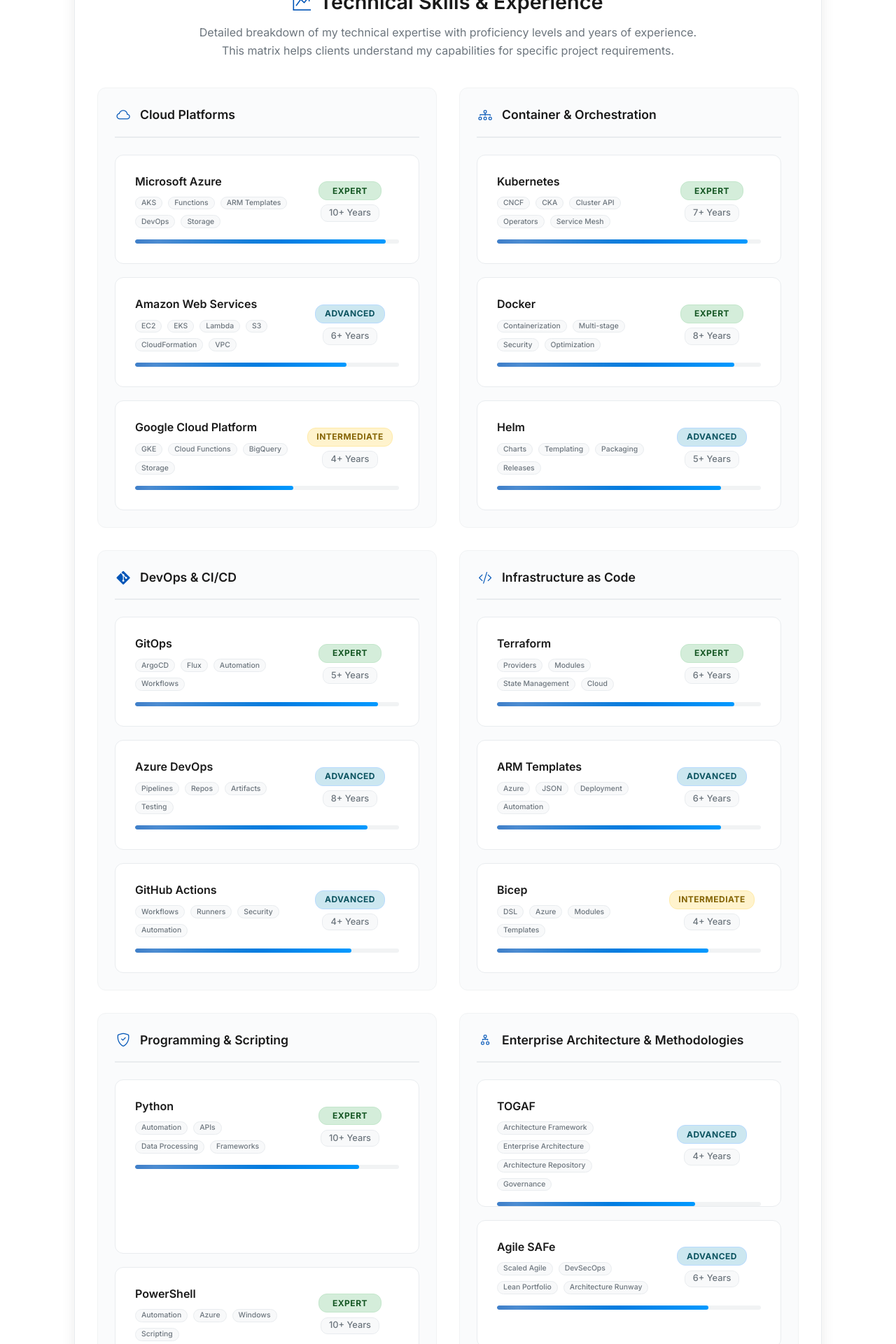
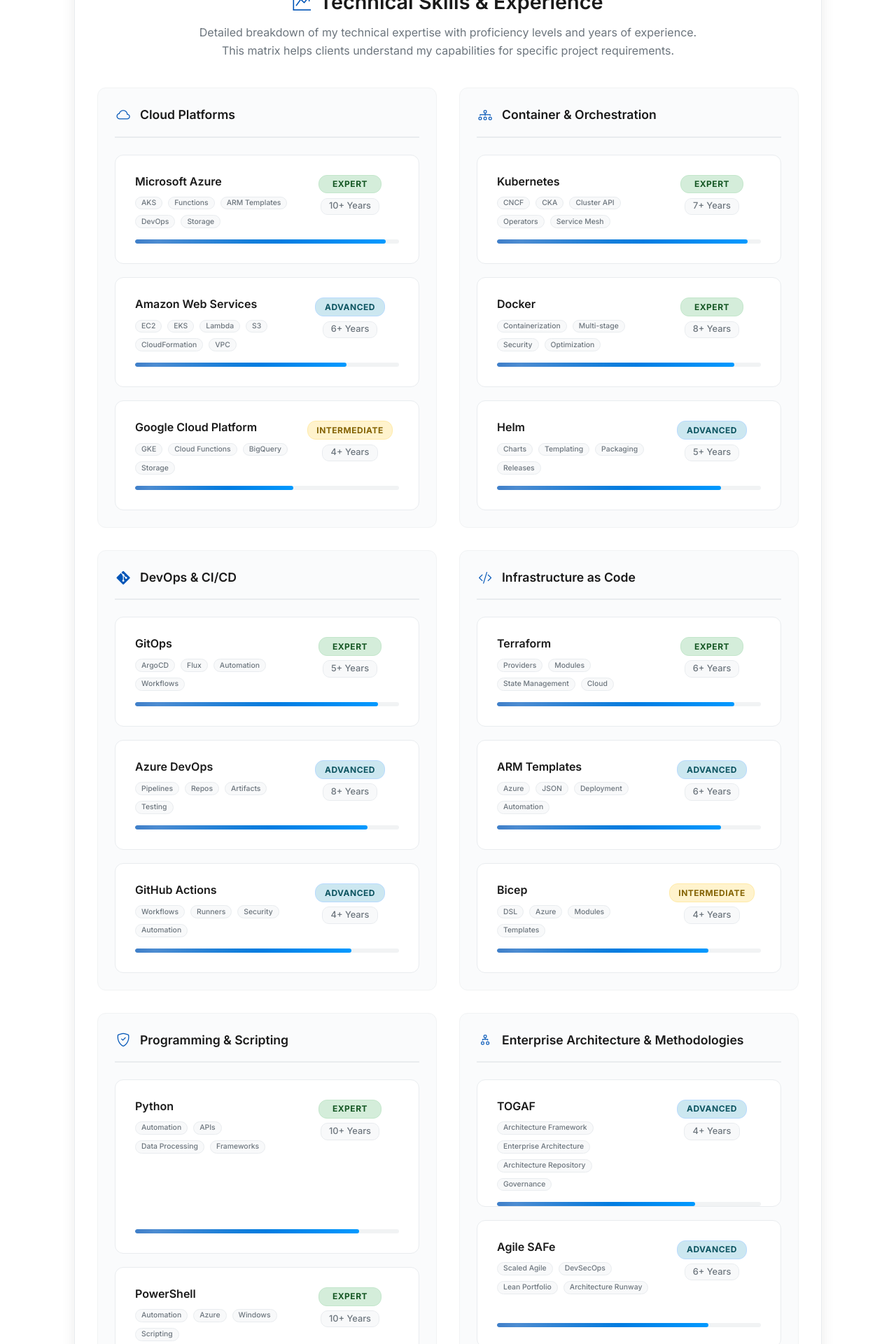
Before and after one commit to nielsweistra/nielsweistra.github.io, a Jekyll site: the page built from index.html, in a window 1280 px wide. Shown: the part 1217-3137 px from the top of the page at 70% size. Built offline with Jekyll 4.4.1, drawn with Linux system fonts in a browser that asks for light colours; a style sheet for code colours, icons or effects is not loaded.

Commit message:
Enhance card layout with flex properties for equal height and improved responsiveness

```diff
--- a/_layouts/default.html
+++ b/_layouts/default.html
@@ -201,6 +201,7 @@
             grid-template-columns: repeat(auto-fit, minmax(350px, 1fr));
             gap: 2rem;
             margin-top: 2rem;
+            align-items: stretch; /* Ensure equal height */
         }
 
         .card {
@@ -210,6 +211,9 @@
             box-shadow: 0 4px 20px rgba(0, 0, 0, 0.08);
             transition: all 0.3s ease;
             border: 1px solid #e9ecef;
+            display: flex;
+            flex-direction: column;
+            height: 100%; /* Ensure cards fill available height */
         }
 
         .card:hover {
@@ -228,6 +232,7 @@
             margin-bottom: 1.5rem;
             font-size: 1.5rem;
             color: white;
+            flex-shrink: 0; /* Prevent icon from shrinking */
         }
 
         .card h3 {
@@ -235,6 +240,7 @@
             font-weight: 600;
             margin-bottom: 1rem;
             color: var(--dark-color);
+            flex-shrink: 0; /* Prevent title from shrinking */
         }
 
         .card p {
@@ -242,6 +248,7 @@
             line-height: 1.6;
             font-size: 1rem;
             margin-bottom: 1.5rem;
+            flex-grow: 1; /* Allow paragraph to grow and fill space */
         }
 
         .card-link {
@@ -252,6 +259,8 @@
             align-items: center;
             gap: 0.5rem;
             transition: all 0.3s ease;
+            margin-top: auto; /* Push link to bottom */
+            flex-shrink: 0; /* Prevent link from shrinking */
         }
 
         .card-link:hover {
@@ -287,6 +296,7 @@
             display: grid;
             gap: 2rem;
             margin-top: 2rem;
+            align-items: stretch; /* Ensure equal height */
         }
 
         .blog-post-card {
@@ -296,6 +306,9 @@
             box-shadow: 0 4px 20px rgba(0, 0, 0, 0.08);
             border: 1px solid #e9ecef;
             transition: all 0.3s ease;
+            display: flex;
+            flex-direction: column;
+            height: 100%; /* Ensure cards fill available height */
         }
 
         .blog-post-card:hover {
@@ -307,12 +320,14 @@
             font-size: 0.9rem;
             color: var(--medium-gray);
             margin-bottom: 1rem;
+            flex-shrink: 0; /* Prevent meta from shrinking */
         }
 
         .blog-post-title {
             font-size: 1.5rem;
             font-weight: 600;
             margin-bottom: 1rem;
+            flex-shrink: 0; /* Prevent title from shrinking */
         }
 
         .blog-post-title a {
@@ -328,6 +343,7 @@
         .blog-post-excerpt {
             color: var(--medium-gray);
             margin-bottom: 1rem;
+            flex-grow: 1; /* Allow excerpt to grow and fill space */
         }
 
         .blog-post-tags {
@@ -335,6 +351,7 @@
             flex-wrap: wrap;
             gap: 0.5rem;
             margin-top: 1rem;
+            flex-shrink: 0; /* Prevent tags from shrinking */
         }
 
         .tag {
@@ -539,7 +556,7 @@
             display: grid;
             grid-template-columns: 1fr 1fr;
             gap: 2rem;
-            align-items: stretch;
+            align-items: stretch; /* Ensure equal height categories */
         }
 
         .skill-category {
@@ -559,6 +576,7 @@
             margin-bottom: 1.5rem;
             padding-bottom: 1rem;
             border-bottom: 2px solid #e9ecef;
+            flex-shrink: 0; /* Prevent header from shrinking */
         }
 
         .category-header i {
@@ -582,7 +600,7 @@
             display: flex;
             flex-direction: column;
             gap: 1.2rem;
-            flex: 1;
+            flex: 1; /* Allow items container to grow */
         }
 
         .skill-item {
@@ -594,8 +612,10 @@
             overflow: hidden;
             width: 100%;
             box-sizing: border-box;
-            flex: 1;
+            flex: 1; /* Make all skill items equal height within each category */
             min-height: 140px;
+            display: flex;
+            flex-direction: column;
         }
 
         .skill-item:hover {
@@ -607,11 +627,12 @@
         .skill-content {
             display: flex;
             justify-content: space-between;
-            align-items: center;
+            align-items: flex-start; /* Align to top instead of center */
             margin-bottom: 1rem;
             gap: 1rem;
             width: 100%;
             min-width: 0;
+            flex-shrink: 0; /* Prevent content from shrinking */
         }
 
         .skill-main {
@@ -660,7 +681,7 @@
             display: flex;
             flex-direction: column;
             align-items: center;
-            justify-content: center;
+            justify-content: flex-start; /* Align to top */
             gap: 0.4rem;
             min-width: 140px;
             max-width: 160px;
@@ -716,6 +737,8 @@
             border-radius: 3px;
             overflow: hidden;
             position: relative;
+            margin-top: auto; /* Push progress bar to bottom of skill item */
+            flex-shrink: 0; /* Prevent progress bar from shrinking */
         }
 
         .progress-bar {
```
